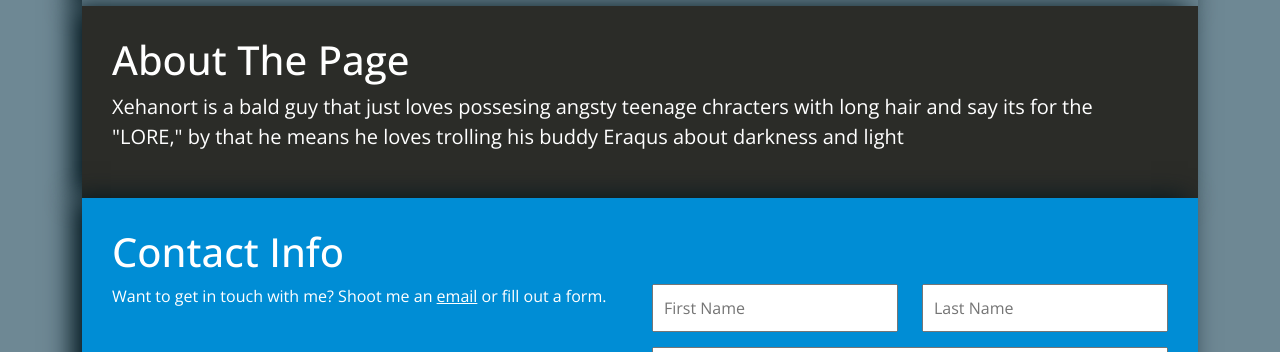
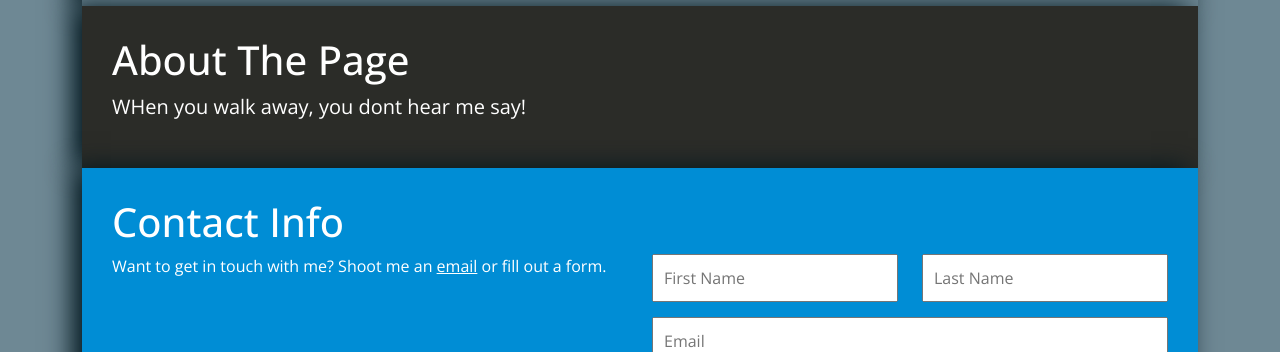
Before and after one commit to de1ux/cornietales.github.io, a plain HTML site: page index.html in a window 1280 px wide. Shown: the part 794-1146 px from the top of the page. Drawn offline with nearby package versions, Linux system fonts and the light colour scheme.

Commit message:
lore king
Added new lore title

```diff
--- a/index.html
+++ b/index.html
@@ -3,7 +3,7 @@
 <head>
     <meta charset="UTF-8">
     <meta name="viewport" content="width=device-width, initial-scale=1.0">
-    <title>Cornelius Port</title>
+    <title>Corn the lore king</title>
     <link rel="stylesheet" href="https://fonts.googleapis.com/css2?family=Material+Symbols+Outlined:opsz,wght,FILL,GRAD@24,400,0,0" />
     <link
             href="https://cdn.jsdelivr.net/npm/bootstrap@5.3.3/dist/css/bootstrap.min.css"
@@ -33,9 +33,7 @@
         </section>
         <section id="about">
             <h1>About The Page</h1>
-            <p>Xehanort is a bald guy that just loves possesing angsty teenage chracters
-                with long hair and say its for the "LORE," by that he means he loves trolling his buddy
-                Eraqus about darkness and light
+            <p>WHen you walk away, you dont hear me say!
             </p>
         </section><!--End of about-->
         <section id="contact">
```
